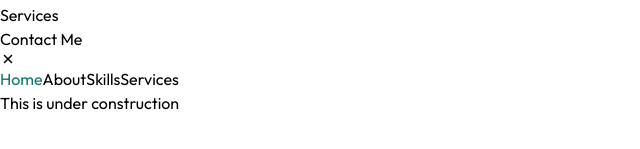
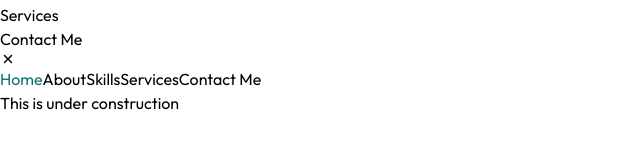
Before and after one commit to anupdhakal69/Portfolio, a React (Vite) app: page / in a window 1280 px wide. Shown: the part 585-734 px from the top of the page, without its empty margins (0-640 px from the left). Built offline with nearby package versions, Linux system fonts and the light colour scheme.

Commit message:
contact me route

```diff
--- a/src/components/Navbar.jsx
+++ b/src/components/Navbar.jsx
@@ -46,6 +46,7 @@ const Navbar = () => {
                 <NavLink onClick={toggleMenu} className="py-3 pl-6 text-xl" to="/about" >About</NavLink>
                 <NavLink onClick={toggleMenu} className="py-3 pl-6 text-xl" to="/skills" >Skills</NavLink>
                 <NavLink onClick={toggleMenu} className="py-3 pl-6 text-xl" to="/services" >Services</NavLink>
+                <NavLink onClick={toggleMenu} className="py-3 pl-6 text-xl" to="/contact" >Contact Me</NavLink>
             </div>
         </div>
 
```
